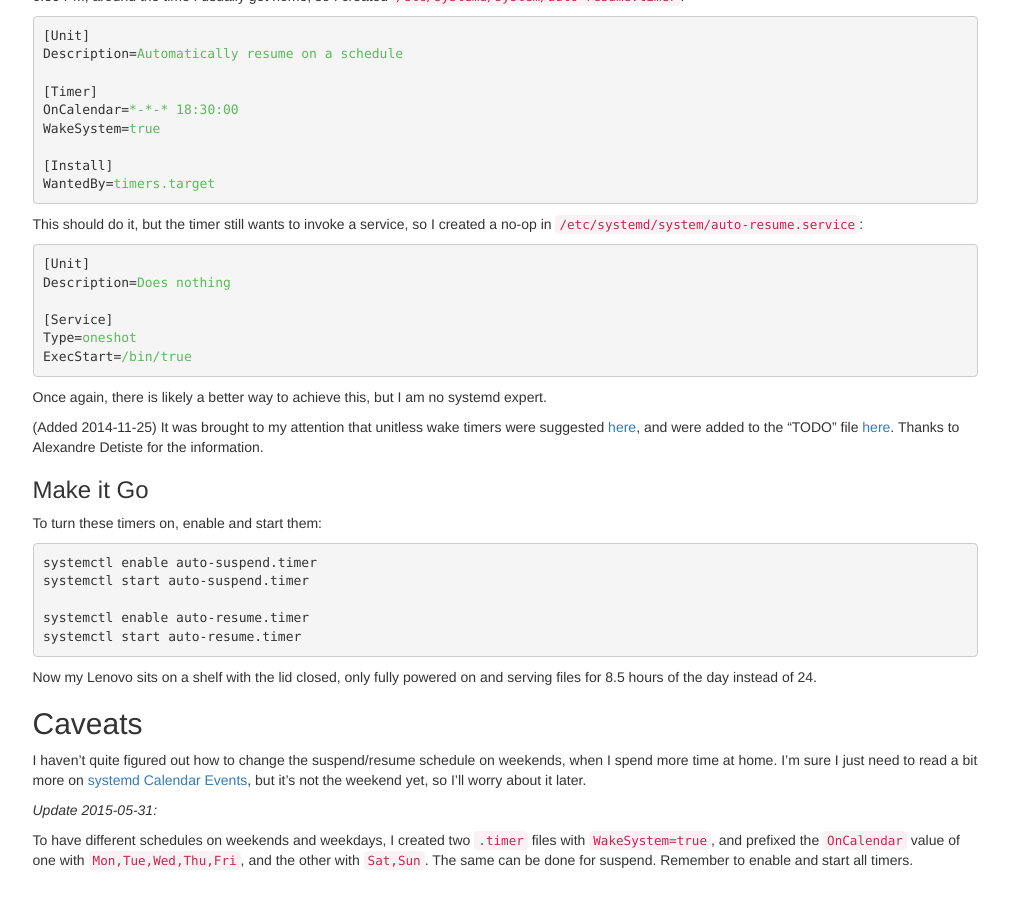
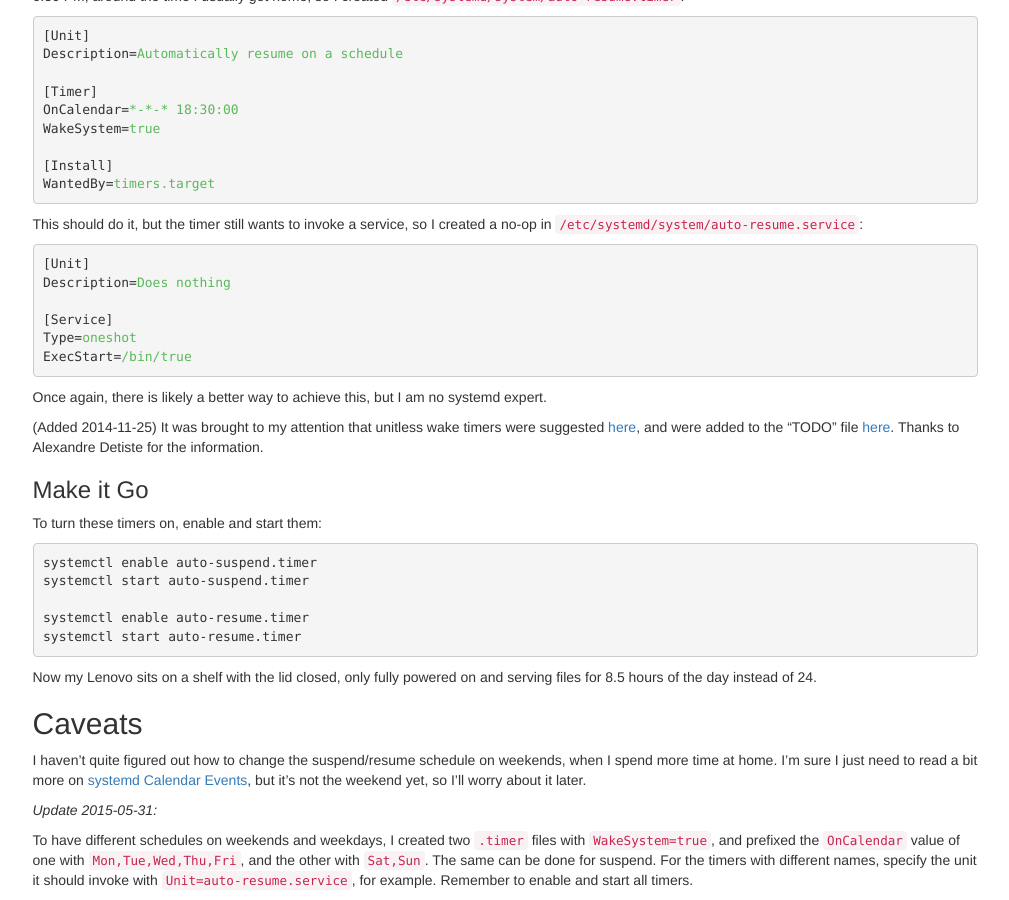
Before and after one commit to causal-agent/programble.github.io, a Jekyll site: the page built from _posts/2014-11-24-scheduled-suspend-and-resume-with-systemd.md, in a window 1280 px wide and 900 px high, scrolled down 1284 px. Shown: the whole window, without its empty margins (135-1144 px from the left). Built offline with Jekyll 4.4.1, drawn with Linux system fonts in a browser that asks for light colours; nearby versions of some CDN libraries; Markdown is read by kramdown in place of the engine named in the settings.

Commit message:
Clarify suspend/resume update

```diff
--- a/_posts/2014-11-24-scheduled-suspend-and-resume-with-systemd.md
+++ b/_posts/2014-11-24-scheduled-suspend-and-resume-with-systemd.md
@@ -152,4 +152,6 @@ yet, so I'll worry about it later.
 To have different schedules on weekends and weekdays, I created two `.timer`
 files with `WakeSystem=true`, and prefixed the `OnCalendar` value of one with
 `Mon,Tue,Wed,Thu,Fri`, and the other with `Sat,Sun`. The same can be done for
-suspend. Remember to enable and start all timers.
+suspend. For the timers with different names, specify the unit it should invoke
+with `Unit=auto-resume.service`, for example. Remember to enable and start all
+timers.
```
